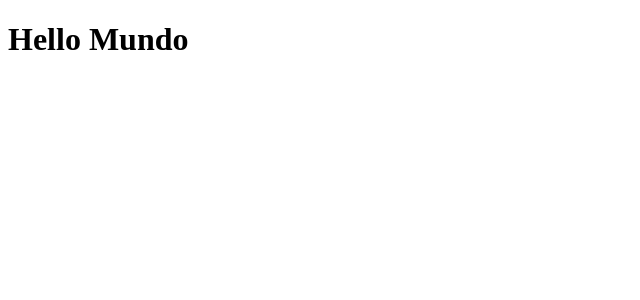
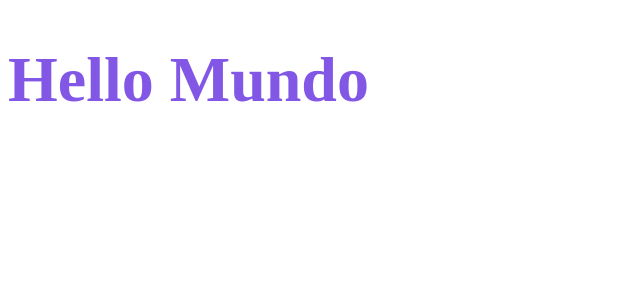
Before and after one commit to davim5/dtmoney-React, a React (Create React App) app: page / in a window 1280 px wide. Shown: the top 300 px of the page, without its empty margins (0-640 px from the left). Built offline with nearby package versions, Linux system fonts and the light colour scheme.

Commit message:
02-Instalando-Styled-Components

```diff
--- a/package.json
+++ b/package.json
@@ -3,9 +3,11 @@
   "version": "0.1.0",
   "private": true,
   "dependencies": {
+    "@types/styled-components": "^5.1.9",
     "react": "^17.0.2",
     "react-dom": "^17.0.2",
     "react-scripts": "4.0.3",
+    "styled-components": "^5.3.0",
     "web-vitals": "^1.0.1"
   },
   "devDependencies": {
--- a/src/App.tsx
+++ b/src/App.tsx
@@ -1,7 +1,14 @@
+import styled from 'styled-components';
+
+const Title = styled.h1`
+  font-size:64px;
+  color: #8257e6;
+`
+
 export function App() {
   return (
     <div className="App">
-      <h1>Hello Mundo</h1>
+      <Title>Hello Mundo</Title>
     </div>
   );
 }
--- /dev/null
+++ b/src/react-app-env.d.ts
@@ -0,0 +1 @@
+/// <reference types="react-scripts" />
```
Also changed, not shown: 2 other files (tests, documents, lock files or other folders).
